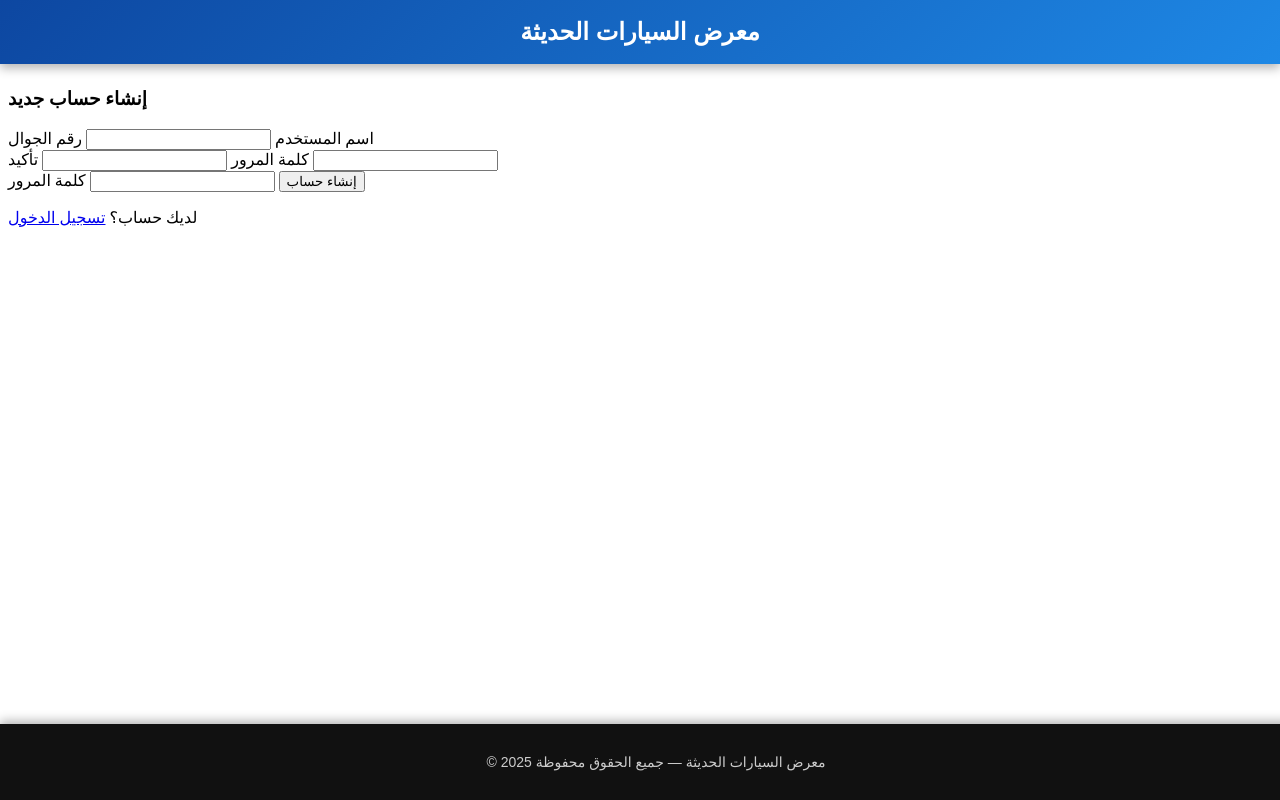
After one commit to fhd911/cars, a Django app: template templates/accounts-templates/register.html in a window 1280 px wide. The commit adds this page. Run offline with Django 5.2, Linux system fonts and the light colour scheme; the template is opened without the code that fills it, so the values that code supplies are empty.

Commit message:
تحديث 06

```diff
--- a/cars/urls.py
+++ b/cars/urls.py
@@ -1,5 +1,7 @@
 from django.contrib import admin
 from django.urls import path, include
+from django.conf import settings
+from django.conf.urls.static import static
 
 urlpatterns = [
     path('admin/', admin.site.urls),
@@ -9,6 +11,10 @@ urlpatterns = [
     path('store/', include('store.urls')),
     path('orders/', include('orders.urls')),
 
-    # ⭐ الصفحة الرئيسية (الصفحة الافتراضية)
+    # ⭐ الصفحة الرئيسية (store هي الافتراضية)
     path('', include('store.urls')),
 ]
+
+# ⭐ دعم ملفات الميديا أثناء التطوير
+if settings.DEBUG:
+    urlpatterns += static(settings.MEDIA_URL, document_root=settings.MEDIA_ROOT)
--- a/store/urls.py
+++ b/store/urls.py
@@ -1,5 +1,6 @@
 from django.urls import path
+from . import views
 
 urlpatterns = [
-    # سيتم إضافة المسارات لاحقاً
+    path('', views.home, name='home'),   # ⭐ الصفحة الرئيسية
 ]
--- a/store/views.py
+++ b/store/views.py
@@ -1,3 +1,4 @@
 from django.shortcuts import render
 
-# Create your views here.
+def home(request):
+    return render(request, 'home.html')
--- /dev/null
+++ b/templates/accounts-templates/register.html
@@ -0,0 +1,36 @@
+{% load static %}
+{% include 'header.html' %}
+
+<div class="container mt-5" style="max-width: 500px;">
+    <h3 class="text-center mb-4">إنشاء حساب جديد</h3>
+
+    {% if messages %}
+        {% for msg in messages %}
+            <div class="alert alert-info">{{ msg }}</div>
+        {% endfor %}
+    {% endif %}
+
+    <form method="POST">
+        {% csrf_token %}
+
+        <label>اسم المستخدم</label>
+        <input type="text" name="username" class="form-control mb-3" required>
+
+        <label>رقم الجوال</label>
+        <input type="text" name="phone" class="form-control mb-3">
+
+        <label>كلمة المرور</label>
+        <input type="password" name="password" class="form-control mb-3" required>
+
+        <label>تأكيد كلمة المرور</label>
+        <input type="password" name="confirm" class="form-control mb-4" required>
+
+        <button class="btn btn-primary w-100">إنشاء حساب</button>
+
+        <p class="text-center mt-3">
+            لديك حساب؟ <a href="{% url 'login' %}">تسجيل الدخول</a>
+        </p>
+    </form>
+</div>
+
+{% include 'footer.html' %}
--- a/templates/footer.html
+++ b/templates/footer.html
@@ -1,20 +1,24 @@
 <!-- footer.html -->
+
 <footer class="main-footer">
     <p>© 2025 معرض السيارات الحديثة — جميع الحقوق محفوظة</p>
 </footer>
 
 <style>
+    /* الفوتر الثابت أسفل الصفحة */
     .main-footer {
+        position: fixed;
+        bottom: 0;
+        right: 0;
+        left: 0;
+        width: 100%;
         background: #111;
-        padding: 18px;
+        padding: 16px;
         text-align: center;
-        color: #ddd;
+        color: #ccc;
         font-family: 'Cairo', sans-serif;
-        margin-top: 40px;
-    }
-    .main-footer p {
-        margin: 0;
         font-size: 14px;
-        letter-spacing: 1px;
+        z-index: 999;
+        box-shadow: 0 -3px 10px rgba(0,0,0,0.3);
     }
 </style>
--- a/templates/header.html
+++ b/templates/header.html
@@ -1,20 +1,29 @@
 <!-- header.html -->
+
 <header class="main-header">
-    <h1>معرض السيارات الحديثة</h1>
+    <div class="logo">معرض السيارات الحديثة</div>
 </header>
 
 <style>
+    /* الشريط العلوي الثابت */
     .main-header {
+        position: fixed;
+        top: 0;
+        right: 0;
+        left: 0;
+        width: 100%;
         background: linear-gradient(135deg, #0d47a1, #1e88e5);
-        padding: 20px;
+        padding: 18px 0;
         text-align: center;
         color: white;
         font-family: 'Cairo', sans-serif;
-        box-shadow: 0 3px 10px rgba(0,0,0,0.3);
+        font-size: 24px;
+        font-weight: bold;
+        z-index: 999;
+        box-shadow: 0 4px 10px rgba(0,0,0,0.3);
     }
-    .main-header h1 {
-        margin: 0;
-        font-size: 28px;
-        letter-spacing: 2px;
+
+    body {
+        padding-top: 80px !important; /* حتى لا يغطي الهيدر الصفحة */
     }
 </style>
```
Also changed, not shown: accounts/views.py (+63 -2 lines), cars/settings.py (+12 -15 lines), templates/accounts-templates/login.html (added, +30 -0 lines), templates/home.html (+24 -10 lines), 1 other file.
